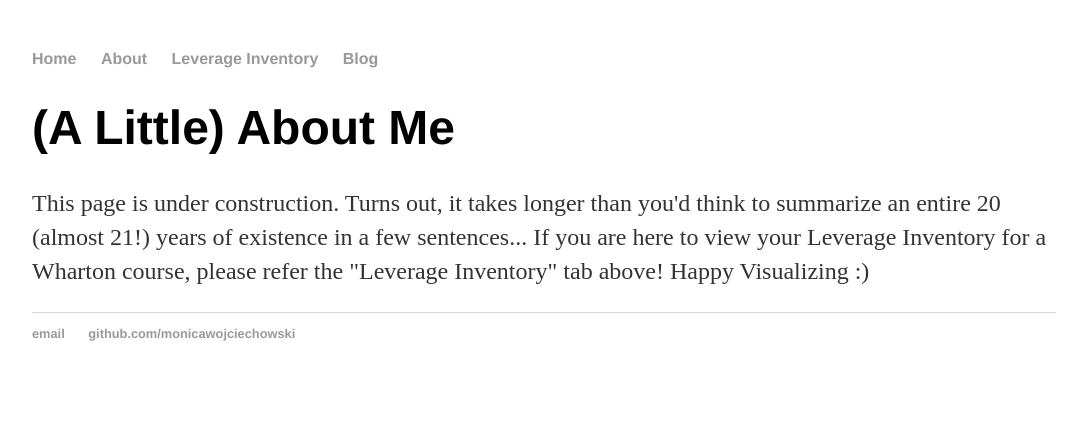
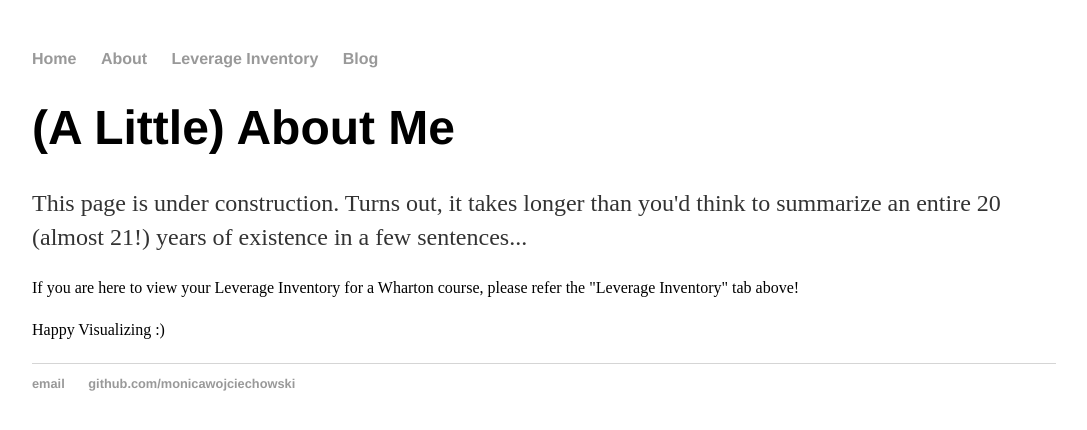
Before and after one commit to monicawoj/monicawojciechowski.github.io, a Jekyll site: the page built from about/index.html, in a window 1280 px wide. Shown: the top 430 px of the page, without its empty margins (96-1183 px from the left). Built offline with Jekyll 4.4.1, drawn with Linux system fonts in a browser that asks for light colours.

```diff
--- a/about/index.html
+++ b/about/index.html
@@ -3,8 +3,8 @@ layout: default
 title: (A Little) About Me
 ---
 <h1>{{ page.title }}</h1>
-<p>This page is under construction. Turns out, it takes longer than you'd think to summarize an entire 20 (almost 21!) years of existence in a few sentences...
+<p>This page is under construction. Turns out, it takes longer than you'd think to summarize an entire 20 (almost 21!) years of existence in a few sentences...</p>
 
-If you are here to view your Leverage Inventory for a Wharton course, please refer the "Leverage Inventory" tab above!
+<p></p>If you are here to view your Leverage Inventory for a Wharton course, please refer the "Leverage Inventory" tab above!</p>
 
-Happy Visualizing :)</p>
+<p></p>Happy Visualizing :)</p>
```
